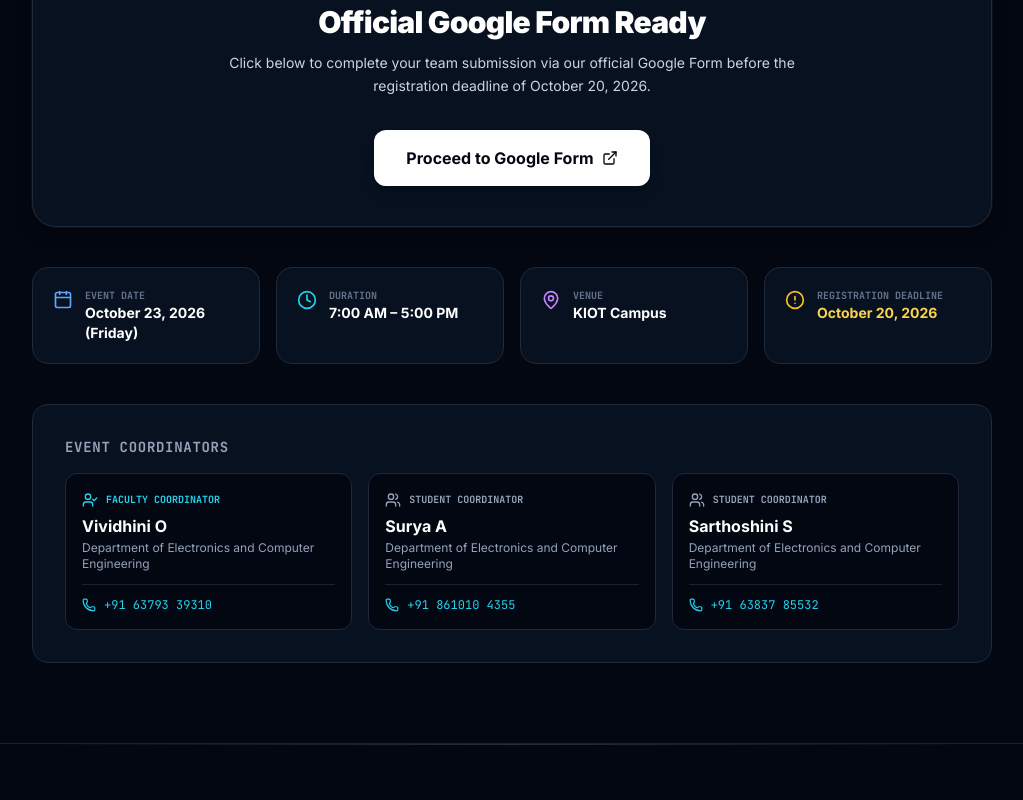
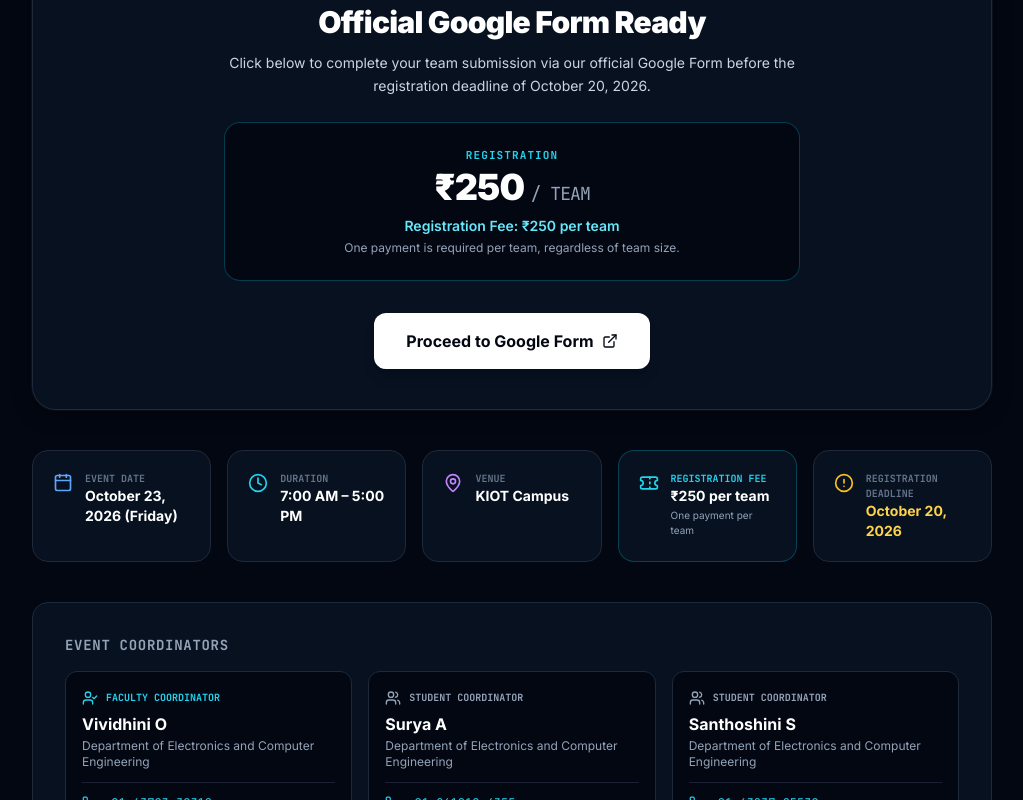
Before and after one commit to jeswanth-16/ECX-Hackathon, a React (Vite) app: page /register in a window 1280 px wide. Shown: the part 480-1280 px from the top of the page, without its empty margins (128-1151 px from the left). Built offline with nearby package versions, Linux system fonts and the light colour scheme; no server answers.

Commit message:
Update EDGECRAFT registration information

```diff
--- a/src/components/FAQ.tsx
+++ b/src/components/FAQ.tsx
@@ -121,7 +121,7 @@ export const FAQ: React.FC = () => {
       <div className="mt-8 p-4 rounded-xl bg-dark-900 border border-slate-800 flex items-start gap-3">
         <AlertCircle className="w-4 h-4 text-cyan-400 shrink-0 mt-0.5" />
         <div className="text-xs text-slate-300 leading-relaxed">
-          <strong>Questions regarding EDGECRAFT 2026?</strong> Feel free to connect with Faculty Coordinator <a href="tel:+916379339310" className="text-cyan-400 hover:text-cyan-300 underline font-semibold" aria-label="Call Faculty Coordinator Vividhini O">Vividhini O (+91 63793 39310)</a> or Student Coordinators <a href="tel:+918610104355" className="text-cyan-400 hover:text-cyan-300 underline font-semibold" aria-label="Call Student Coordinator Surya A">Surya A (+91 861010 4355)</a> and <a href="tel:+916383785532" className="text-cyan-400 hover:text-cyan-300 underline font-semibold" aria-label="Call Student Coordinator Sarthoshini S">Sarthoshini S (+91 63837 85532)</a> from the Department of Electronics and Computer Engineering.
+          <strong>Questions regarding EDGECRAFT 2026?</strong> Feel free to connect with Faculty Coordinator <a href="tel:+916379339310" className="text-cyan-400 hover:text-cyan-300 underline font-semibold" aria-label="Call Faculty Coordinator Vividhini O">Vividhini O (+91 63793 39310)</a> or Student Coordinators <a href="tel:+918610104355" className="text-cyan-400 hover:text-cyan-300 underline font-semibold" aria-label="Call Student Coordinator Surya A">Surya A (+91 861010 4355)</a> and <a href="tel:+916383785532" className="text-cyan-400 hover:text-cyan-300 underline font-semibold" aria-label="Call Student Coordinator Santhoshini S">Santhoshini S (+91 63837 85532)</a> from the Department of Electronics and Computer Engineering.
         </div>
       </div>
     </div>
--- a/src/context/RegistrationContext.tsx
+++ b/src/context/RegistrationContext.tsx
@@ -1,7 +1,7 @@
 import React, { useState } from 'react';
 import type { ReactNode } from 'react';
 import { REGISTRATION_FORM_URL, eventConfig } from '../data/eventConfig';
-import { AlertCircle, Calendar, Clock, MapPin, X } from 'lucide-react';
+import { AlertCircle, Calendar, Clock, MapPin, X, Ticket } from 'lucide-react';
 import { RegistrationContext } from './RegistrationContextType';
 
 export const RegistrationProvider: React.FC<{ children: ReactNode }> = ({ children }) => {
@@ -69,6 +69,12 @@ export const RegistrationProvider: React.FC<{ children: ReactNode }> = ({ childr
             </div>
 
             <div className="space-y-2.5 text-xs sm:text-sm text-slate-300 my-5">
+              <div className="flex items-center gap-3 p-3 rounded-xl bg-dark-950/60 border border-cyan-500/30">
+                <Ticket className="w-4 h-4 text-cyan-400 shrink-0" />
+                <span>
+                  <strong className="text-white">Registration Fee:</strong> ₹250 per team (one payment per team)
+                </span>
+              </div>
               <div className="flex items-center gap-3 p-3 rounded-xl bg-dark-950/60 border border-slate-800">
                 <Calendar className="w-4 h-4 text-electric-cyan shrink-0" />
                 <span>
--- a/src/data/eventConfig.ts
+++ b/src/data/eventConfig.ts
@@ -18,7 +18,7 @@ export const eventConfig: EventConfig = {
   taglineSub: "Turning Ideas into Real Solutions",
   organizer: "Knowledge Institute of Technology, Salem",
   department: "Department of Electronics and Computer Engineering",
-  departmentShort: "ECE",
+  departmentShort: "ECX",
   college: "Knowledge Institute of Technology, Salem",
   collegeShort: "KIOT",
   date: "October 23, 2026 (Friday)",
@@ -27,6 +27,8 @@ export const eventConfig: EventConfig = {
   venue: "KIOT Campus",
   venueFull: "Knowledge Institute of Technology Campus, NH-544, Kakapalayam, Salem, Tamil Nadu 637504",
   registrationDeadline: "October 20, 2026",
+  registrationFee: "₹250 per team",
+  registrationFeeNote: "One payment is required per team, regardless of team size.",
   registrationFormUrl: REGISTRATION_FORM_URL,
   description: "EDGECRAFT 2026 is an 8-hour hackathon organized by the Department of Electronics and Computer Engineering at Knowledge Institute of Technology, Salem.",
   targetCountdownDate: "2026-10-23T07:00:00",
@@ -48,7 +50,7 @@ export const eventConfig: EventConfig = {
       },
       {
         role: "Student Coordinator",
-        name: "Sarthoshini S",
+        name: "Santhoshini S",
         phone: "+91 63837 85532",
         phoneTel: "tel:+916383785532",
       },
@@ -171,14 +173,14 @@ export const faqData: FAQItem[] = [
   },
   {
     id: "faq-5",
-    question: "How do I register for the event?",
-    answer: "Registrations are collected via our official Google Form. Click any 'Register Now' button across the website to open the registration form in a new tab.",
+    question: "How do I register for the event and what is the fee?",
+    answer: "Registrations are collected via our official Google Form. The registration fee is ₹250 per team (one payment is required per team, regardless of team size). Click any 'Register Now' button across the website to open the registration form in a new tab.",
     category: "Registration",
   },
   {
     id: "faq-6",
     question: "Who can I contact regarding EDGECRAFT 2026?",
-    answer: "You can contact Faculty Coordinator Vividhini O (+91 63793 39310), or Student Coordinators Surya A (+91 861010 4355) and Sarthoshini S (+91 63837 85532) from the Department of Electronics and Computer Engineering, Knowledge Institute of Technology, Salem.",
+    answer: "You can contact Faculty Coordinator Vividhini O (+91 63793 39310), or Student Coordinators Surya A (+91 861010 4355) and Santhoshini S (+91 63837 85532) from the Department of Electronics and Computer Engineering, Knowledge Institute of Technology, Salem.",
     category: "Coordinators",
   },
 ];
--- a/src/pages/About.tsx
+++ b/src/pages/About.tsx
@@ -54,6 +54,11 @@ export const About: React.FC = () => {
               <span className="text-[10px] uppercase font-bold text-slate-500 block">Date & Venue</span>
               <p className="text-sm font-bold text-white mt-0.5">{eventConfig.date}</p>
               <p className="text-slate-400">{eventConfig.venue}, Salem</p>
+            </div>
+            <div className="border-b border-slate-800 pb-3">
+              <span className="text-[10px] uppercase font-bold text-slate-500 block">Registration Fee</span>
+              <p className="text-sm font-bold text-cyan-300 mt-0.5">₹250 per team</p>
+              <p className="text-slate-400">One payment per team</p>
             </div>
             <div>
               <span className="text-[10px] uppercase font-bold text-slate-500 block">Registration Deadline</span>
@@ -155,12 +160,12 @@ export const About: React.FC = () => {
               <span className="text-[10px] font-mono uppercase text-slate-400 font-bold block mb-1">
                 Student Coordinator
               </span>
-              <p className="text-base font-bold text-white">Sarthoshini S</p>
+              <p className="text-base font-bold text-white">Santhoshini S</p>
               <p className="text-slate-400 text-xs mt-1">{eventConfig.department}</p>
             </div>
             <a
               href="tel:+916383785532"
-              aria-label="Call Student Coordinator Sarthoshini S"
+              aria-label="Call Student Coordinator Santhoshini S"
               className="mt-3 pt-3 border-t border-slate-800/80 inline-flex items-center gap-2 text-xs font-mono text-cyan-400 hover:text-cyan-300 transition-colors"
             >
               <Phone className="w-3.5 h-3.5" />
@@ -175,9 +180,14 @@ export const About: React.FC = () => {
         <h3 className="text-2xl sm:text-3xl font-black text-white mb-2">
           Ready to Compete at EDGECRAFT 2026?
         </h3>
-        <p className="text-sm text-slate-400 mb-6 max-w-md">
+        <p className="text-sm text-slate-400 mb-4 max-w-md">
           Review the three-round progression, prepare your engineering platform, and submit your registration before October 20, 2026.
         </p>
+        <div className="mb-6 inline-flex items-center gap-2 px-4 py-2 rounded-xl bg-dark-950 border border-cyan-500/30 text-xs font-mono text-cyan-300">
+          <span className="font-bold">Team Registration Fee: ₹250</span>
+          <span className="text-slate-500">•</span>
+          <span className="text-slate-400">One payment per team</span>
+        </div>
         <button
           type="button"
           onClick={openRegistration}
--- a/src/pages/FAQPage.tsx
+++ b/src/pages/FAQPage.tsx
@@ -29,7 +29,7 @@ export const FAQPage: React.FC = () => {
             </div>
             <h4 className="text-lg font-bold text-white mb-1.5">Need Further Assistance?</h4>
             <p className="text-xs sm:text-sm text-slate-400 leading-relaxed mb-4">
-              Connect with Faculty Coordinator <a href="tel:+916379339310" className="text-cyan-400 hover:text-cyan-300 font-semibold underline decoration-slate-700 underline-offset-2" aria-label="Call Faculty Coordinator Vividhini O">Vividhini O (+91 63793 39310)</a>, or Student Coordinators <a href="tel:+918610104355" className="text-cyan-400 hover:text-cyan-300 font-semibold underline decoration-slate-700 underline-offset-2" aria-label="Call Student Coordinator Surya A">Surya A (+91 861010 4355)</a> and <a href="tel:+916383785532" className="text-cyan-400 hover:text-cyan-300 font-semibold underline decoration-slate-700 underline-offset-2" aria-label="Call Student Coordinator Sarthoshini S">Sarthoshini S (+91 63837 85532)</a> at {eventConfig.college}.
+              Connect with Faculty Coordinator <a href="tel:+916379339310" className="text-cyan-400 hover:text-cyan-300 font-semibold underline decoration-slate-700 underline-offset-2" aria-label="Call Faculty Coordinator Vividhini O">Vividhini O (+91 63793 39310)</a>, or Student Coordinators <a href="tel:+918610104355" className="text-cyan-400 hover:text-cyan-300 font-semibold underline decoration-slate-700 underline-offset-2" aria-label="Call Student Coordinator Surya A">Surya A (+91 861010 4355)</a> and <a href="tel:+916383785532" className="text-cyan-400 hover:text-cyan-300 font-semibold underline decoration-slate-700 underline-offset-2" aria-label="Call Student Coordinator Santhoshini S">Santhoshini S (+91 63837 85532)</a> at {eventConfig.college}.
             </p>
           </div>
           <div className="pt-4 border-t border-slate-800/80 font-mono text-xs text-slate-300">
--- a/src/pages/Home.tsx
+++ b/src/pages/Home.tsx
@@ -61,6 +61,12 @@ export const Home: React.FC = () => {
                   <p className="text-slate-400">{eventConfig.venue}, Salem</p>
                 </div>
 
+                <div className="border-b border-slate-800/80 pb-3">
+                  <span className="text-[10px] uppercase font-bold text-slate-500 block">Registration Fee</span>
+                  <p className="text-sm font-bold text-cyan-300 mt-0.5">₹250 per team</p>
+                  <p className="text-slate-400">One payment per team</p>
+                </div>
+
                 <div>
                   <span className="text-[10px] uppercase font-bold text-slate-500 block">Registration Deadline</span>
                   <p className="text-sm font-bold text-amber-300 mt-0.5">{eventConfig.registrationDeadline}</p>
@@ -110,7 +116,23 @@ export const Home: React.FC = () => {
                 Take the stage at KIOT Campus on October 23, 2026. Register your team before the October 20 deadline to secure your place in the 8-hour hardware challenge.
               </p>
 
-              <div className="mt-8 flex flex-col sm:flex-row items-center justify-center gap-4">
+              {/* Registration Fee Highlight Box */}
+              <div className="my-6 inline-flex flex-col items-center justify-center px-6 py-4 rounded-2xl bg-dark-950 border border-cyan-500/30 text-center">
+                <span className="text-[10px] font-mono uppercase tracking-widest text-cyan-400 font-bold">
+                  REGISTRATION FEE
+                </span>
+                <span className="text-2xl sm:text-3xl font-black text-white tracking-tight mt-0.5">
+                  ₹250 <span className="text-sm font-mono font-normal text-slate-400">/ TEAM</span>
+                </span>
+                <span className="text-xs text-cyan-300 mt-1 font-medium">
+                  Registration Fee: ₹250 per team
+                </span>
+                <span className="text-[11px] text-slate-400 mt-0.5">
+                  One payment is required per team, regardless of team size.
+                </span>
+              </div>
+
+              <div className="mt-2 flex flex-col sm:flex-row items-center justify-center gap-4">
                 <button
                   type="button"
                   onClick={openRegistration}
--- a/src/pages/Register.tsx
+++ b/src/pages/Register.tsx
@@ -12,7 +12,8 @@ import {
   UserCheck,
   Users,
   ExternalLink,
-  Phone
+  Phone,
+  Ticket
 } from 'lucide-react';
 
 export const Register: React.FC = () => {
@@ -43,9 +44,25 @@ export const Register: React.FC = () => {
                 Official Google Form Ready
               </h3>
 
-              <p className="text-sm text-slate-300 mb-8 leading-relaxed">
+              <p className="text-sm text-slate-300 mb-6 leading-relaxed">
                 Click below to complete your team submission via our official Google Form before the registration deadline of {eventConfig.registrationDeadline}.
               </p>
+
+              {/* Registration Fee Highlight Box */}
+              <div className="mb-8 p-5 sm:p-6 rounded-2xl bg-dark-950 border border-cyan-500/30 text-center">
+                <span className="text-[11px] font-mono uppercase tracking-widest text-cyan-400 font-bold block mb-1">
+                  REGISTRATION
+                </span>
+                <div className="text-3xl sm:text-4xl font-black text-white tracking-tight">
+                  ₹250 <span className="text-base sm:text-lg font-mono font-normal text-slate-400">/ TEAM</span>
+                </div>
+                <p className="text-xs sm:text-sm text-cyan-300 font-semibold mt-2">
+                  Registration Fee: ₹250 per team
+                </p>
+                <p className="text-xs text-slate-400 mt-1">
+                  One payment is required per team, regardless of team size.
+                </p>
+              </div>
 
               <button
                 type="button"
@@ -67,9 +84,25 @@ export const Register: React.FC = () => {
                 Registration form will be available soon.
               </h3>
 
-              <p className="text-sm text-slate-400 mb-8 leading-relaxed">
+              <p className="text-sm text-slate-400 mb-6 leading-relaxed">
                 The official Google Form for {eventConfig.name} is being prepared. Responses will be collected via Google Forms. Please check back before the deadline on <strong>{eventConfig.registrationDeadline}</strong>.
               </p>
+
+              {/* Registration Fee Notice */}
+              <div className="mb-8 p-5 sm:p-6 rounded-2xl bg-dark-950 border border-slate-800 text-center">
+                <span className="text-[11px] font-mono uppercase tracking-widest text-cyan-400 font-bold block mb-1">
+                  REGISTRATION
+                </span>
+                <div className="text-3xl sm:text-4xl font-black text-white tracking-tight">
+                  ₹250 <span className="text-base sm:text-lg font-mono font-normal text-slate-400">/ TEAM</span>
+                </div>
+                <p className="text-xs sm:text-sm text-cyan-300 font-semibold mt-2">
+                  Registration Fee: ₹250 per team
+                </p>
+                <p className="text-xs text-slate-400 mt-1">
+                  One payment is required per team, regardless of team size.
+                </p>
+              </div>
 
               <button
                 type="button"
@@ -85,7 +118,7 @@ export const Register: React.FC = () => {
       </div>
 
       {/* Key Event Information */}
-      <div className="grid grid-cols-1 sm:grid-cols-2 lg:grid-cols-4 gap-4 mb-10">
+      <div className="grid grid-cols-1 sm:grid-cols-2 lg:grid-cols-5 gap-4 mb-10">
         <div className="p-5 rounded-2xl bg-dark-900 border border-slate-800 flex items-start gap-3">
           <Calendar className="w-5 h-5 text-blue-400 shrink-0 mt-0.5" />
           <div>
@@ -107,6 +140,15 @@ export const Register: React.FC = () => {
           <div>
             <span className="text-[10px] font-mono uppercase text-slate-500 font-bold block">Venue</span>
             <span className="text-sm font-bold text-white block">{eventConfig.venue}</span>
+          </div>
+        </div>
+
+        <div className="p-5 rounded-2xl bg-dark-900 border border-cyan-500/30 flex items-start gap-3">
+          <Ticket className="w-5 h-5 text-cyan-400 shrink-0 mt-0.5" />
+          <div>
+            <span className="text-[10px] font-mono uppercase text-cyan-400 font-bold block">Registration Fee</span>
+            <span className="text-sm font-bold text-white block">₹250 per team</span>
+            <span className="text-[10px] text-slate-400 block mt-0.5">One payment per team</span>
           </div>
         </div>
 
@@ -169,12 +211,12 @@ export const Register: React.FC = () => {
                 <Users className="w-4 h-4" />
                 <span className="font-mono text-[10px] font-bold uppercase">Student Coordinator</span>
               </div>
-              <p className="font-bold text-white text-base">Sarthoshini S</p>
+              <p className="font-bold text-white text-base">Santhoshini S</p>
               <p className="text-slate-400 text-xs mt-0.5">{eventConfig.department}</p>
             </div>
             <a
               href="tel:+916383785532"
-              aria-label="Call Student Coordinator Sarthoshini S"
+              aria-label="Call Student Coordinator Santhoshini S"
               className="mt-3 pt-3 border-t border-slate-800/80 inline-flex items-center gap-2 text-xs font-mono text-cyan-400 hover:text-cyan-300 transition-colors"
             >
               <Phone className="w-3.5 h-3.5" />
--- a/src/pages/Rules.tsx
+++ b/src/pages/Rules.tsx
@@ -8,7 +8,8 @@ import {
   Clock,
   MapPin,
   ArrowRight,
-  CheckCircle2
+  CheckCircle2,
+  Ticket
 } from 'lucide-react';
 
 export const Rules: React.FC = () => {
@@ -62,7 +63,7 @@ export const Rules: React.FC = () => {
           Schedule & Logistics
         </h3>
 
-        <div className="grid grid-cols-1 sm:grid-cols-2 gap-4 text-xs sm:text-sm">
+        <div className="grid grid-cols-1 sm:grid-cols-2 lg:grid-cols-3 gap-4 text-xs sm:text-sm">
           <div className="flex items-start gap-3 p-4 rounded-xl bg-dark-950 border border-slate-800">
             <Calendar className="w-4 h-4 text-blue-400 shrink-0 mt-0.5" />
             <div>
@@ -88,11 +89,21 @@ export const Rules: React.FC = () => {
             </div>
           </div>
 
-          <div className="flex items-start gap-3 p-4 rounded-xl bg-dark-950 border border-slate-800">
+          <div className="flex items-start gap-3 p-4 rounded-xl bg-dark-950 border border-cyan-500/30">
+            <Ticket className="w-4 h-4 text-cyan-400 shrink-0 mt-0.5" />
+            <div>
+              <span className="font-mono text-cyan-400 text-[10px] uppercase font-bold block">Registration Fee</span>
+              <strong className="text-white block">₹250 per team</strong>
+              <span className="text-slate-400 text-xs">One payment per team</span>
+            </div>
+          </div>
+
+          <div className="flex items-start gap-3 p-4 rounded-xl bg-dark-950 border border-slate-800 sm:col-span-2 lg:col-span-2">
             <CheckCircle2 className="w-4 h-4 text-amber-400 shrink-0 mt-0.5" />
             <div>
               <span className="font-mono text-slate-500 text-[10px] uppercase font-bold block">Registration Deadline</span>
               <strong className="text-amber-300 block">{eventConfig.registrationDeadline}</strong>
+              <span className="text-slate-400 text-xs">Submissions collected via official Google Form</span>
             </div>
           </div>
         </div>
--- a/src/types/index.ts
+++ b/src/types/index.ts
@@ -49,6 +49,8 @@ export interface EventConfig {
   venue: string;
   venueFull: string;
   registrationDeadline: string;
+  registrationFee?: string;
+  registrationFeeNote?: string;
   registrationFormUrl: string;
   description: string;
   targetCountdownDate: string;
```
Also changed, not shown: src/components/Footer.tsx (+11 -2 lines), 1 other file (tests, documents, lock files or other folders).
